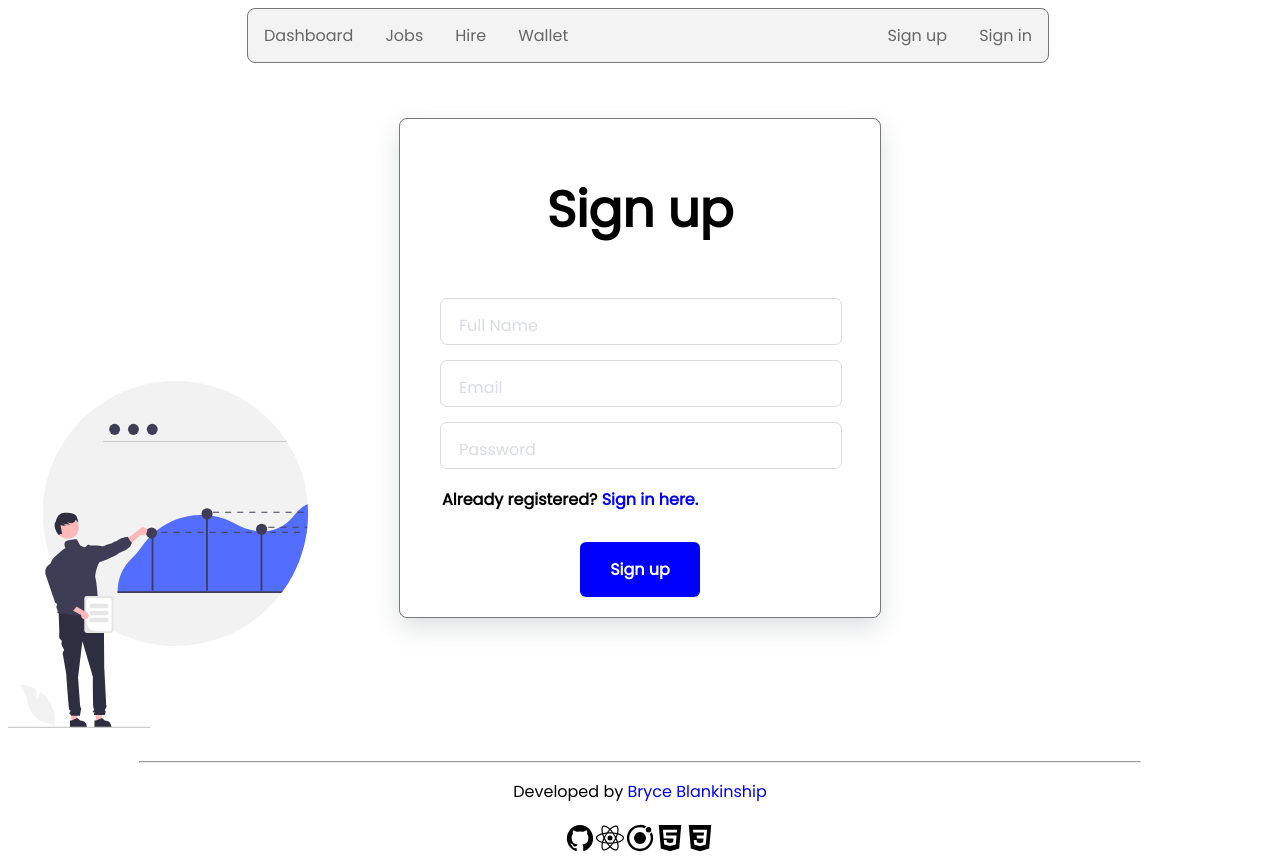
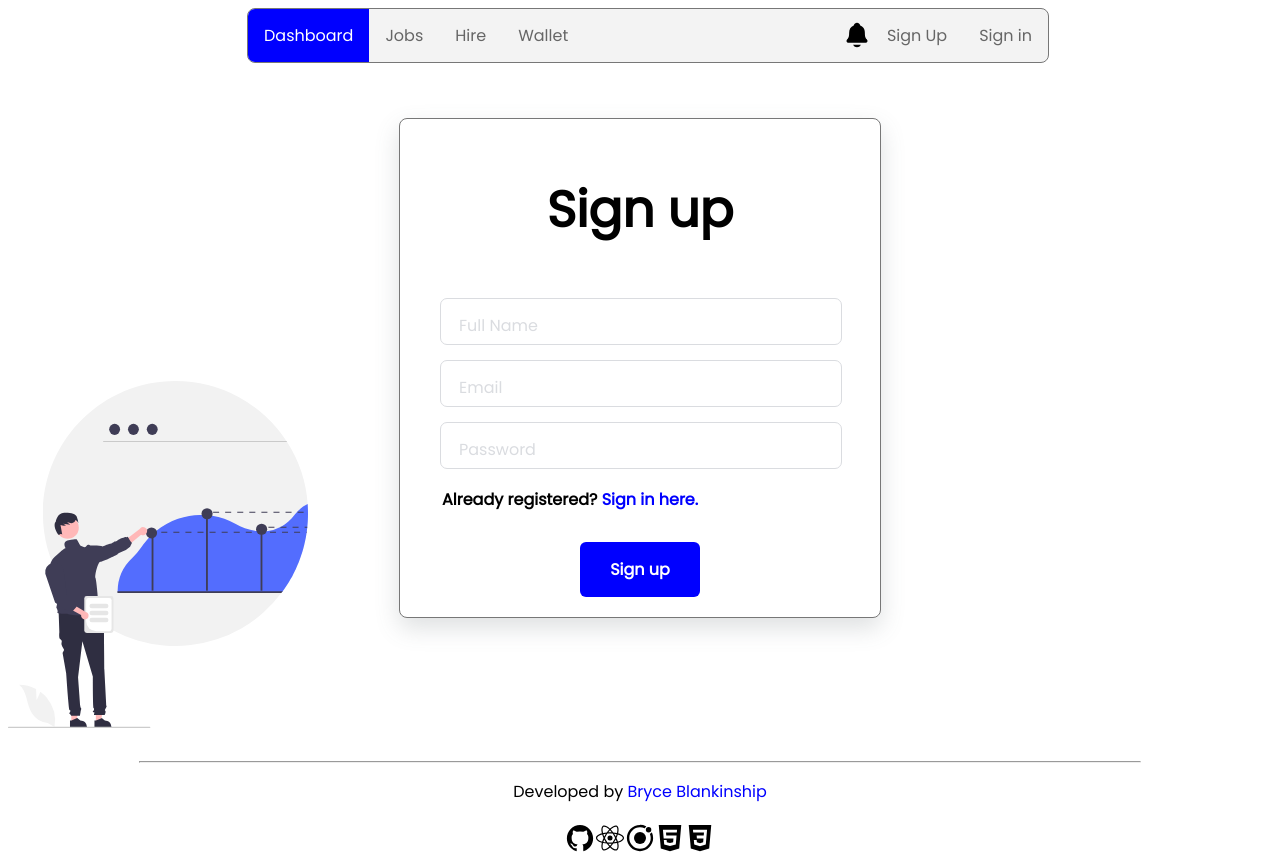
Before and after one commit to BryceBlankinship/RapidJobs, a React (Create React App) app: page /auth in a window 1280 px wide. Built offline with nearby package versions, Linux system fonts and the light colour scheme.

Commit message:
init notification UI

```diff
--- a/src/auth.jsx
+++ b/src/auth.jsx
@@ -1,5 +1,7 @@
-import { React, Component, useState } from 'react';
+import { React, Component, useState, Fragment } from 'react';
 import './auth.css';
+
+
 
 export default function AuthToggle() {
     const [auth, setAuth] = useState(false);
--- a/src/footer.css
+++ b/src/footer.css
@@ -1,10 +1,6 @@
 .footer-container {
     bottom: 0;
     text-align: center;
-}
-
-a {
-    text-decoration: none;
 }
 
 hr {
--- a/src/footer.jsx
+++ b/src/footer.jsx
@@ -7,7 +7,9 @@ export default class Footer extends Component {
             <div className='footer-container'>
                 <br></br>
                 <hr></hr>
-                <p>Developed by <a href="https://www.bryceblankinship.com">Bryce Blankinship</a></p>
+                <p>Developed by <a onClick={event => {
+                    window.open("https://bryceblankinship.com", "_blank");
+                }}>Bryce Blankinship</a></p>
                 <button className='logo github' onClick={event => {
                     window.open("https://github.com/BryceBlankinship/RapidJobs", '_blank');
                 }}></button>
--- a/src/index.jsx
+++ b/src/index.jsx
@@ -6,8 +6,8 @@ import Jobs from './jobs.jsx';
 import Hire from './hire.jsx';
 import Wallet from './wallet.jsx';
 import Footer from './footer.jsx';
+import NotificationBell from './notifications.jsx';
 import { default as Card, EditCard } from './cards.jsx';
-
 import './jobs.css';
 import './navbar.css';
 
@@ -15,7 +15,7 @@ import './navbar.css';
 export default class Navbar extends Component {
     constructor(props){
         super(props);
-        this.state = 0;
+        this.state = {option: 0};
     }
 
     render() {
@@ -29,7 +29,8 @@ export default class Navbar extends Component {
                     <li className='right'><Link className={this.state.option === 4 ? 'active' : ''} to="/auth" onClick={() => {
                         this.setState({option:4});
                     }}>Sign in</Link></li>
-                    <li className='right'><Link className={this.state.option === 5 ? 'active' : ''} to="/auth" onClick={() => this.setState({option:5})}>Sign up</Link></li>
+                    <li className='right'><Link className={this.state.option === 5 ? 'active' : ''} to="/auth" onClick={() => this.setState({option:5})}>Sign Up</Link></li>
+                    <li className='right'>{<NotificationBell/>}</li>
                 </ul>
             </div>
         );
--- a/src/navbar.css
+++ b/src/navbar.css
@@ -51,3 +51,19 @@ ul {
     max-height: 10px;
     margin: 0;
   }
+
+  .icon {
+    margin-top: 12px;
+    cursor: pointer;
+    border: 0;
+    background-color: rgba(0,0,0,0);
+    padding: 14px;
+  }
+
+  .notification {
+    background-image: url("./assets/notifications-outline.svg");
+  }
+
+  .notification-active {
+    background-image: url("./assets/notifications.svg");
+  }
--- /dev/null
+++ b/src/notifications.jsx
@@ -0,0 +1,16 @@
+/**
+ * This is gonna be interesting
+ */
+
+import { useState } from "react";
+import './navbar.css';
+
+export default function NotificationBell(){
+    const [active, setActive] = useState(false);
+
+    return(
+        <a className={active ? 'icon notification' : 'icon notification-active'} onClick={() => {
+            setActive(!active)
+        }}></a>
+    );
+}
```
Also changed, not shown: src/assets/notifications-outline.svg (added), src/assets/notifications.svg (added).
